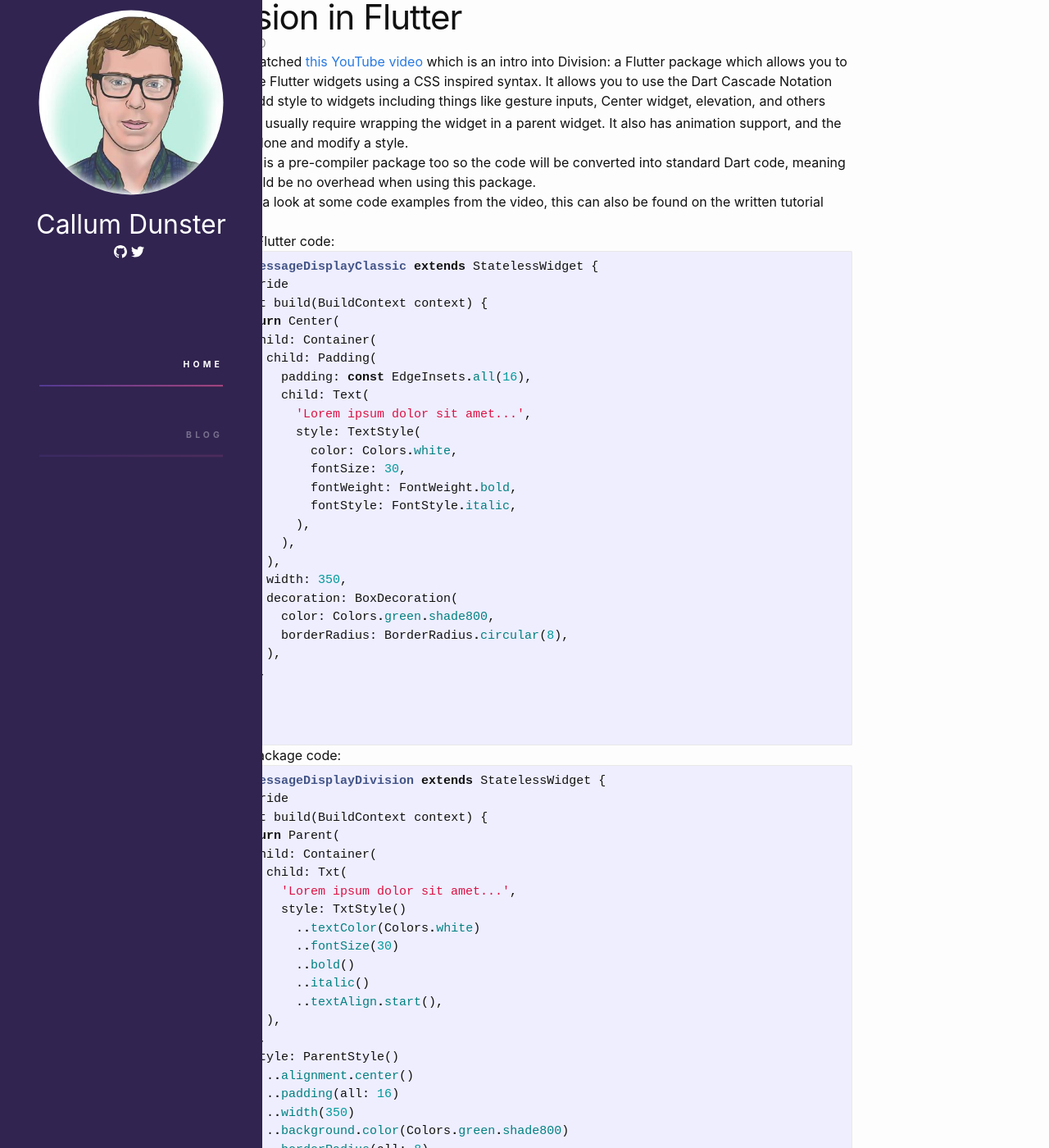
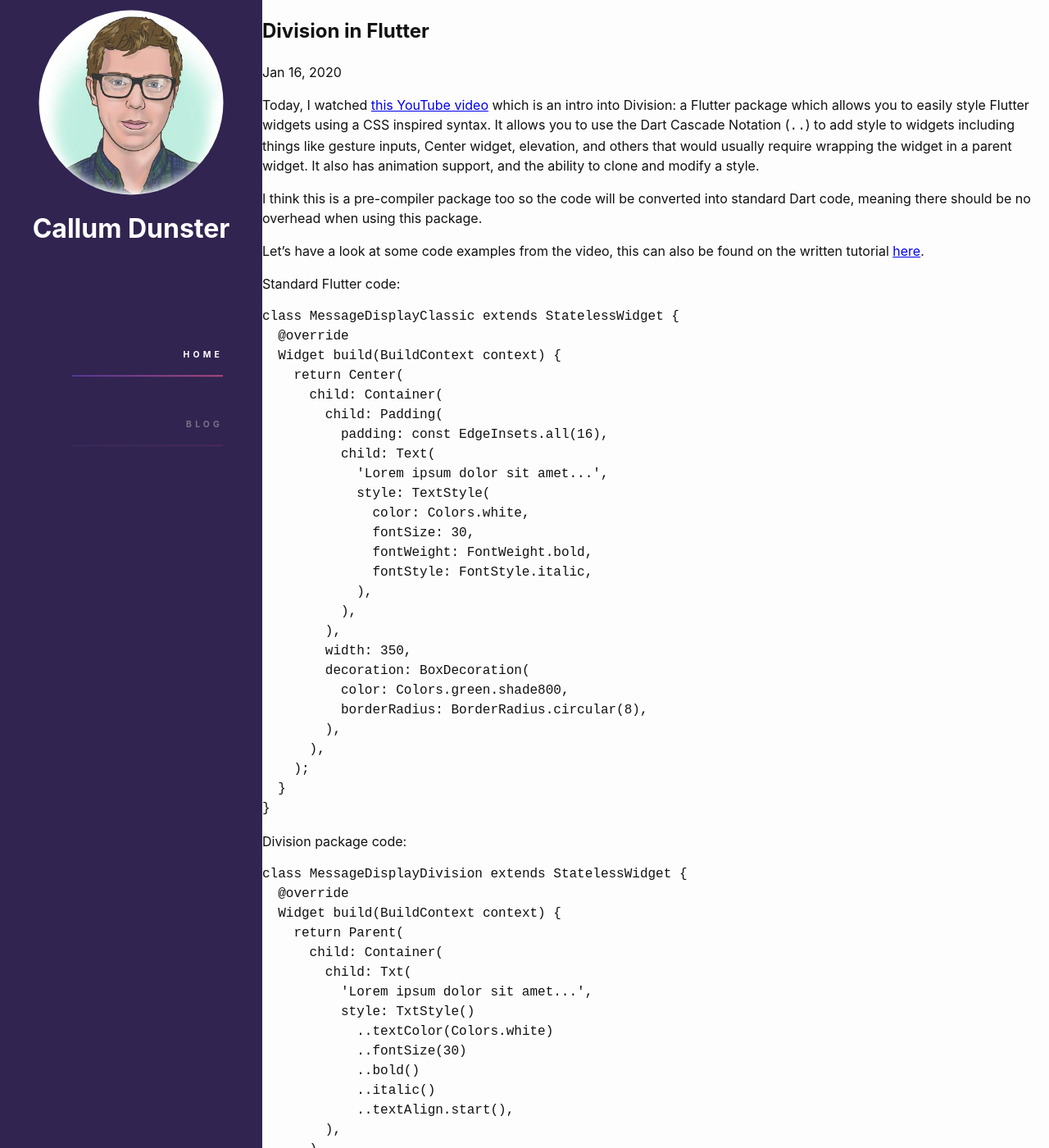
Before and after one commit to cdunster/cdunster.github.io, a Jekyll site: the page built from _posts/2020-01-16-division-in-flutter.md, in a window 1280 px wide and 1400 px high. Shown: the whole window at 82% size. Built offline with Jekyll 4.4.1, drawn with Linux system fonts in a browser that asks for light colours.

Commit message:
Improve responsiveness. Remove social icons.

```diff
--- a/_includes/sidebar.html
+++ b/_includes/sidebar.html
@@ -2,11 +2,13 @@
 {%- assign page_paths = site.header_pages | default: default_paths -%}
 
 <aside class="sidebar">
-    <header class="profile">
-        <img src="/assets/portrait.jpg" />
-        <h2>{{ site.author }}</h2>
-        {%- include social.html -%}
-    </header>
+    <div class="profile">
+        <center>
+            <img src="/assets/portrait.jpg" />
+            <h2>{{ site.author }}</h2>
+            <!-- {%- include social.html -%} -->
+        </center>
+    </div>
     <nav class="nav">
         <ul>
             <li class="active"><a href="{{ "/" | relative_url }}">Home</a></li>
--- a/_layouts/default.html
+++ b/_layouts/default.html
@@ -5,9 +5,9 @@
 
 <body>
 
-  <main class="page-content" aria-label="Content">
+  <main>
     {%- include sidebar.html -%}
-    <div class="wrapper">
+    <div class="main-content">
       {{ content }}
     </div>
   </main>
--- a/_sass/sidebar.scss
+++ b/_sass/sidebar.scss
@@ -6,19 +6,14 @@
     font-size: 0.65em;
 }
 
-.profile {
-    text-align: center;
-}
-
 .profile h2 {
     color: white;
     font-size: 2.5vw;
+    margin: 0;
 }
 
 .profile img {
-    display: block;
-    margin-left: auto;
-    margin-right: auto;
+    max-width: 100%;
     max-height: 250px;
     clip-path: circle(45% at center);
 }
@@ -85,7 +80,8 @@
 
 @include media-query($on-palm) {
     .sidebar {
-        width: 100vw;
+        width: 100%;
+        position: relative;
     }
 
     .profile h2 {
--- a/assets/main.scss
+++ b/assets/main.scss
@@ -2,4 +2,47 @@
 # Only the main Sass file needs front matter (the dashes are enough)
 ---
 
-@import "minima";
+$on-palm:          600px !default;
+$on-laptop:        800px !default;
+
+// Use media queries like this:
+// @include media-query($on-palm) {
+//   .wrapper {
+//     padding-right: $spacing-unit / 2;
+//     padding-left: $spacing-unit / 2;
+//   }
+// }
+@mixin media-query($device) {
+  @media screen and (max-width: $device) {
+    @content;
+  }
+}
+
+body {
+    font: 400 16px/1.5 -apple-system, BlinkMacSystemFont, "Segoe UI", Roboto, Helvetica, Arial, sans-serif, "Apple Color Emoji", "Segoe UI Emoji", "Segoe UI Symbol";
+    color: #111;
+    background-color: #fdfdfd;
+    font-feature-settings: "kern" 1;
+    font-kerning: normal;
+    min-height: 100vh;
+    margin: 0px;
+    max-width: 100vw;
+}
+
+.main-content {
+    width: 75%;
+    float: right;
+}
+
+pre {
+    overflow-x: auto;
+}
+
+@import "sidebar";
+
+@include media-query($on-palm) {
+    .main-content {
+        width: 100%;
+        float: unset;
+    }
+}
```
